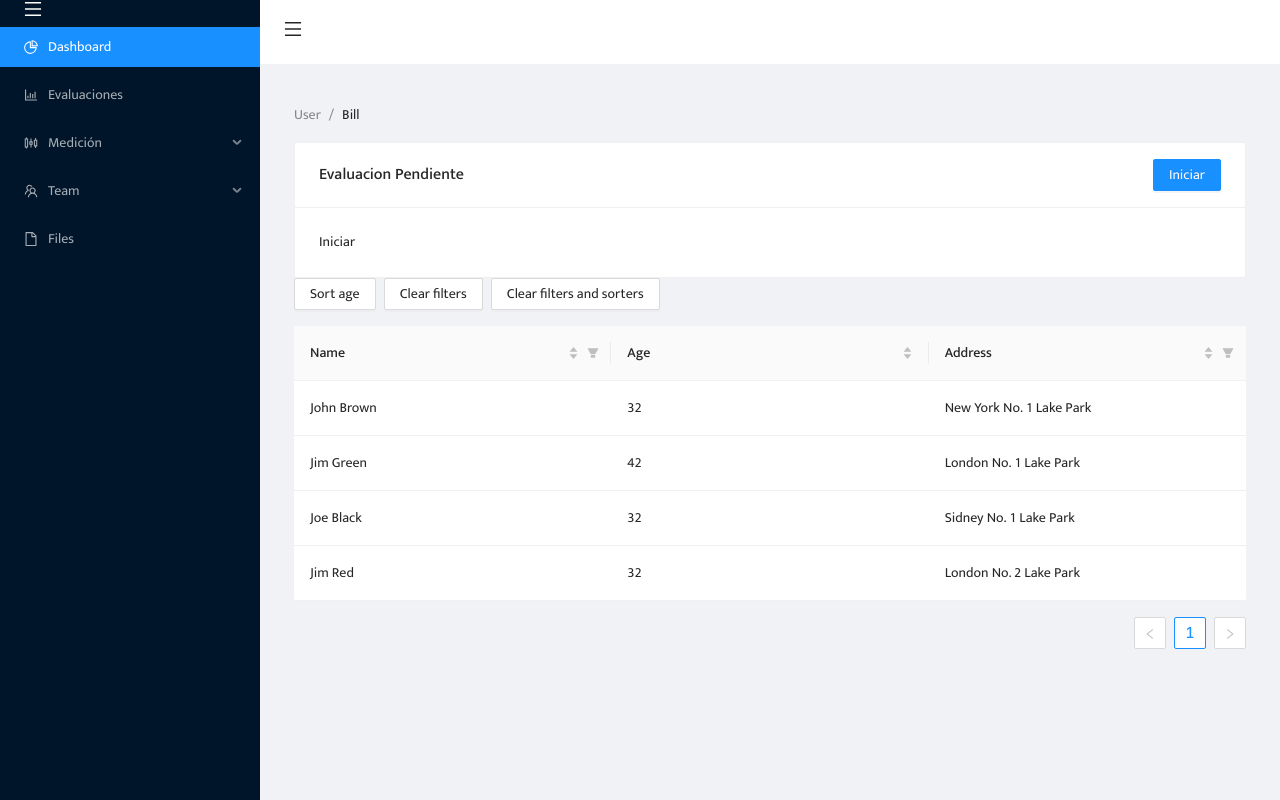
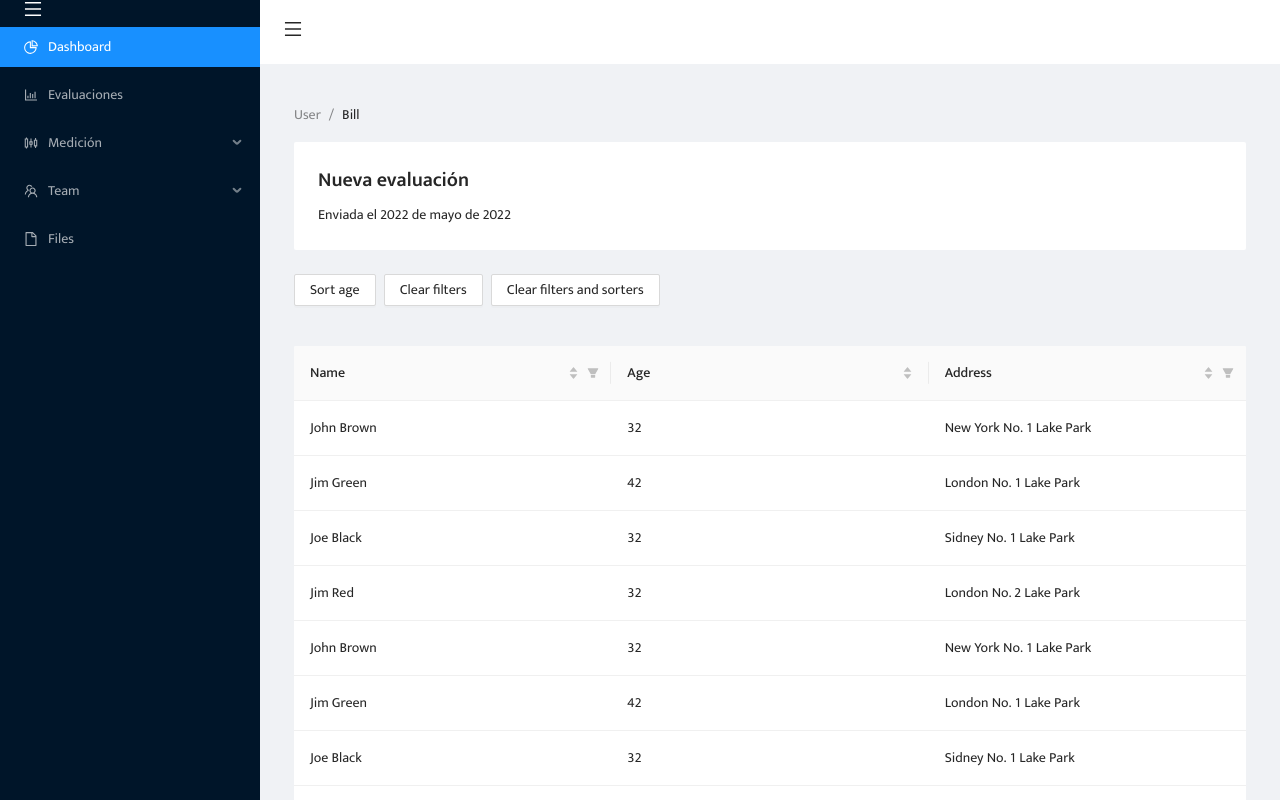
Before and after one commit to yerson-soto/rc-evaluacion-interoperabilidad, a React (Create React App) app: page /evaluaciones in a window 1280 px wide. Shown: the top 800 px of the page. Built offline with nearby package versions, Linux system fonts and the light colour scheme; a small style sheet from the web is missing.

Commit message:
feat(ui): create evaluation fill out component

```diff
--- /dev/null
+++ b/src/features/EvaluationFill/index.ts
@@ -0,0 +1,2 @@
+import EvaluationFill from "./EvaluationFill";
+export { EvaluationFill };
--- a/src/features/EvaluationList/EvaluationList.tsx
+++ b/src/features/EvaluationList/EvaluationList.tsx
@@ -1,8 +1,18 @@
-import React, { useState } from 'react';
-import { Table, Button, Space } from 'antd';
-import type { TableProps } from 'antd';
-import type { ColumnsType, FilterValue, SorterResult } from 'antd/lib/table/interface';
-import { CustomCard } from 'library/components/CustomCard';
+import React, { useState } from "react";
+import { Table, Button, Space, Typography } from "antd";
+import type { TableProps } from "antd";
+import type {
+  ColumnsType,
+  FilterValue,
+  SorterResult,
+} from "antd/lib/table/interface";
+import { CustomCard } from "library/components/CustomCard";
+
+import {
+  EditOutlined,
+  EllipsisOutlined,
+  SettingOutlined,
+} from "@ant-design/icons";
 
 interface DataType {
   key: string;
@@ -13,37 +23,79 @@ interface DataType {
 
 const data: DataType[] = [
   {
-    key: '1',
-    name: 'John Brown',
+    key: "1",
+    name: "John Brown",
     age: 32,
-    address: 'New York No. 1 Lake Park',
+    address: "New York No. 1 Lake Park",
   },
   {
-    key: '2',
-    name: 'Jim Green',
+    key: "2",
+    name: "Jim Green",
     age: 42,
-    address: 'London No. 1 Lake Park',
+    address: "London No. 1 Lake Park",
   },
   {
-    key: '3',
-    name: 'Joe Black',
+    key: "3",
+    name: "Joe Black",
     age: 32,
-    address: 'Sidney No. 1 Lake Park',
+    address: "Sidney No. 1 Lake Park",
   },
   {
-    key: '4',
-    name: 'Jim Red',
+    key: "4",
+    name: "Jim Red",
     age: 32,
-    address: 'London No. 2 Lake Park',
+    address: "London No. 2 Lake Park",
+  },
+  {
+    key: "5",
+    name: "John Brown",
+    age: 32,
+    address: "New York No. 1 Lake Park",
+  },
+  {
+    key: "6",
+    name: "Jim Green",
+    age: 42,
+    address: "London No. 1 Lake Park",
+  },
+  {
+    key: "7",
+    name: "Joe Black",
+    age: 32,
+    address: "Sidney No. 1 Lake Park",
+  },
+  {
+    key: "8",
+    name: "Jim Red",
+    age: 32,
+    address: "London No. 2 Lake Park",
+  },
+  {
+    key: "9",
+    name: "Joe Black",
+    age: 32,
+    address: "Sidney No. 1 Lake Park",
+  },
+  {
+    key: "10",
+    name: "Jim Red",
+    age: 32,
+    address: "London No. 2 Lake Park",
   },
 ];
 
 export default function EvaluationList() {
-  const [filteredInfo, setFilteredInfo] = useState<Record<string, FilterValue | null>>({});
+  const [filteredInfo, setFilteredInfo] = useState<
+    Record<string, FilterValue | null>
+  >({});
   const [sortedInfo, setSortedInfo] = useState<SorterResult<DataType>>({});
 
-  const handleChange: TableProps<DataType>['onChange'] = (pagination, filters, sorter) => {
-    console.log('Various parameters', pagination, filters, sorter);
+  const handleChange: TableProps<DataType>["onChange"] = (
+    pagination,
+    filters,
+    sorter
+  ) => {
+    console.log("Various parameters", pagination, filters, sorter);
     setFilteredInfo(filters);
     setSortedInfo(sorter as SorterResult<DataType>);
   };
@@ -59,56 +111,65 @@ export default function EvaluationList() {
 
   const setAgeSort = () => {
     setSortedInfo({
-      order: 'descend',
-      columnKey: 'age',
+      order: "descend",
+      columnKey: "age",
     });
   };
 
   const columns: ColumnsType<DataType> = [
     {
-      title: 'Name',
-      dataIndex: 'name',
-      key: 'name',
+      title: "Name",
+      dataIndex: "name",
+      key: "name",
       filters: [
-        { text: 'Joe', value: 'Joe' },
-        { text: 'Jim', value: 'Jim' },
+        { text: "Joe", value: "Joe" },
+        { text: "Jim", value: "Jim" },
       ],
       filteredValue: filteredInfo.name || null,
       onFilter: (value: any, record) => record.name.includes(value),
       sorter: (a, b) => a.name.length - b.name.length,
-      sortOrder: sortedInfo.columnKey === 'name' ? sortedInfo.order : null,
+      sortOrder: sortedInfo.columnKey === "name" ? sortedInfo.order : null,
       ellipsis: true,
     },
     {
-      title: 'Age',
-      dataIndex: 'age',
-      key: 'age',
+      title: "Age",
+      dataIndex: "age",
+      key: "age",
       sorter: (a, b) => a.age - b.age,
-      sortOrder: sortedInfo.columnKey === 'age' ? sortedInfo.order : null,
+      sortOrder: sortedInfo.columnKey === "age" ? sortedInfo.order : null,
       ellipsis: true,
     },
     {
-      title: 'Address',
-      dataIndex: 'address',
-      key: 'address',
+      title: "Address",
+      dataIndex: "address",
+      key: "address",
       filters: [
-        { text: 'London', value: 'London' },
-        { text: 'New York', value: 'New York' },
+        { text: "London", value: "London" },
+        { text: "New York", value: "New York" },
       ],
       filteredValue: filteredInfo.address || null,
       onFilter: (value: any, record) => record.address.includes(value),
       sorter: (a, b) => a.address.length - b.address.length,
-      sortOrder: sortedInfo.columnKey === 'address' ? sortedInfo.order : null,
+      sortOrder: sortedInfo.columnKey === "address" ? sortedInfo.order : null,
       ellipsis: true,
     },
   ];
 
   return (
-    <>
-      <CustomCard title="Evaluacion Pendiente" extra={
-        <Button type="primary" color="green">Iniciar</Button>
-      }>
-        Iniciar
+    <Space direction="vertical" size="large">
+      <CustomCard
+        bordered={false}
+        // actions={[
+        //   <SettingOutlined key="setting" />,
+        //   <EditOutlined key="edit" />,
+        //   <Button>Iniciar</Button>,
+        // ]}
+      >
+        <Typography.Title level={4}>Nueva evaluación</Typography.Title>
+
+        <Typography.Text>Enviada el 2022 de mayo de 2022</Typography.Text>
+
+        {/* <Button type="primary" color="green">Iniciar</Button> */}
       </CustomCard>
       <Space style={{ marginBottom: 16 }}>
         <Button onClick={setAgeSort}>Sort age</Button>
@@ -116,6 +177,6 @@ export default function EvaluationList() {
         <Button onClick={clearAll}>Clear filters and sorters</Button>
       </Space>
       <Table columns={columns} dataSource={data} onChange={handleChange} />
-    </>
+    </Space>
   );
-};
+}
```
Also changed, not shown: src/features/EvaluationFill/EvaluationFill.tsx (added, +7 -0 lines).
